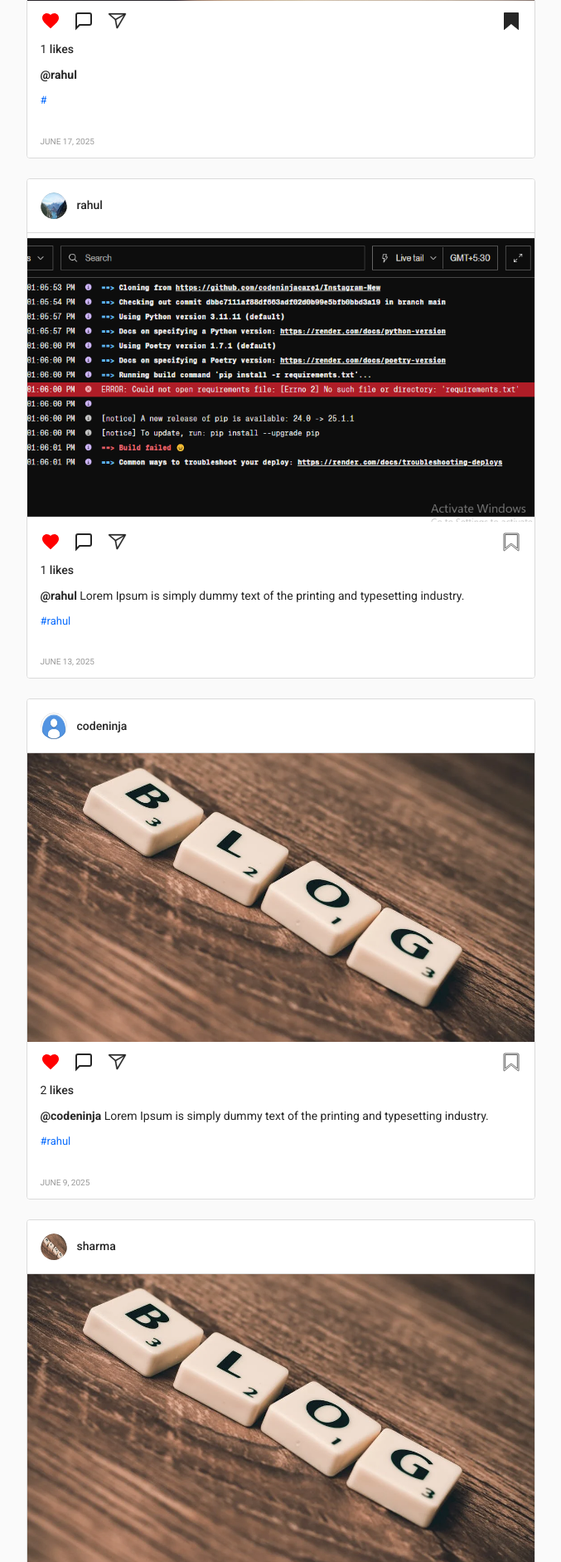
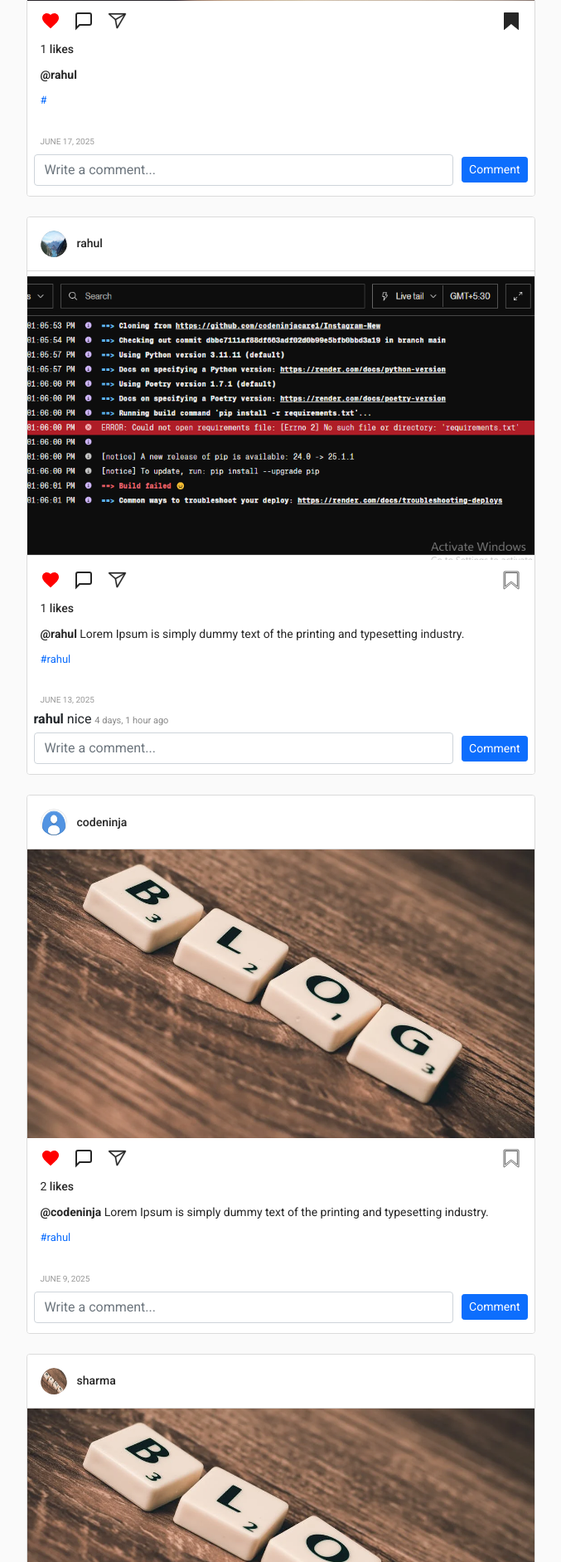
Before and after one commit to codeninjacare1/Instagram-clone, a Django app: page / in a window 1280 px wide. Shown: the part 643-2526 px from the top of the page at 83% size, without its empty margins (141-818 px from the left). Run offline with Django 4.2, Linux system fonts and the light colour scheme; a user stored in the database is signed in; data comes from the database, SQL or seed files in the repository; both versions use the stored data as it was after the commit; some libraries are stand-ins or nearby versions.

Commit message:
index page comment section add

```diff
--- a/comment/forms.py
+++ b/comment/forms.py
@@ -4,6 +4,7 @@ from django import forms
 
 class NewCommentForm(forms.ModelForm):
     body = forms.CharField(
+        label='',
         widget=forms.Textarea(attrs={
             'class': 'form-control',
             'placeholder': 'Write a comment...',
--- a/post/urls.py
+++ b/post/urls.py
@@ -1,5 +1,5 @@
 from django.urls import path
-from post.views import index, NewPost, PostDetail, Tags, like, favourite
+from post.views import index, NewPost, PostDetail, Tags, like, favourite, add_comment
 from . import views
 
 urlpatterns = [
@@ -13,7 +13,7 @@ urlpatterns = [
     # path('add_post/', views.add_post, name='add_post'),
     path('add_story/', views.add_story, name='add_story'),
     path('share-post/<uuid:post_id>/<int:user_id>/', views.share_post, name='share-post'),
-    path('save-post/<uuid:post_id>/', views.toggle_favourite, name='save-post'),
     path('save-post/<uuid:post_id>/', views.save_post, name='save-post'),
     path('toggle-favourite/<int:post_id>/', views.toggle_favourite, name='toggle-favourite'),
+    path('add-comment/<uuid:post_id>/', add_comment, name='add-comment'),
 ]
--- a/post/views.py
+++ b/post/views.py
@@ -57,6 +57,28 @@ def index(request):
     # Add this line
     favourite_ids = request.user.profile.favourite.values_list('id', flat=True)
 
+    # --- New: handle comment POST from index page ---
+    if request.method == "POST" and 'comment_post_id' in request.POST:
+        post_id = request.POST.get('comment_post_id')
+        post_obj = Post.objects.get(id=post_id)
+        form = NewCommentForm(request.POST)
+        if form.is_valid():
+            comment = form.save(commit=False)
+            comment.post = post_obj
+            comment.user = user
+            comment.save()
+            return redirect('index')
+
+    # --- New: prepare comments and forms for each post ---
+    latest_comments = {}
+    comment_counts = {}
+    comment_forms = {}
+    for post in posts:
+        comments_qs = Comment.objects.filter(post=post).order_by('-date')
+        latest_comments[post.id] = list(comments_qs[:3])
+        comment_counts[post.id] = comments_qs.count()
+        comment_forms[post.id] = NewCommentForm()
+
     context = {
         'post_items': posts,
         'all_users': all_users,
@@ -66,6 +88,9 @@ def index(request):
         'stories': stories,
         'my_active_stories': my_active_stories,
         'favourite_ids': list(favourite_ids),  # ✅ Added here
+        'latest_comments': latest_comments,
+        'comment_counts': comment_counts,
+        'comment_forms': comment_forms,
     }
 
     template = loader.get_template('index.html')
@@ -272,3 +297,15 @@ def save_post(request, post_id):
         is_saved = True
 
     return JsonResponse({'saved': is_saved})
+
+@require_POST
+def add_comment(request, post_id):
+    user = request.user
+    post_obj = Post.objects.get(id=post_id)
+    form = NewCommentForm(request.POST)
+    if form.is_valid():
+        comment = form.save(commit=False)
+        comment.post = post_obj
+        comment.user = user
+        comment.save()
+    return redirect('index')
--- a/templates/base.html
+++ b/templates/base.html
@@ -17,6 +17,11 @@
 </head>
 
 <body>
+    {% if request.path != '/' %}
+    <button onclick="window.history.back()" style="position:fixed;top:16px;left:16px;z-index:9999;padding:8px 16px;border-radius:5px;border:1px solid #ccc;background:#f5f5f5;cursor:pointer;box-shadow:0 2px 8px rgba(0,0,0,0.07);">
+      &larr; Back
+    </button>
+    {% endif %}
     <header class="header">
         <nav class="header__content">
             <div class="header__buttons">
--- a/templates/index.html
+++ b/templates/index.html
@@ -220,6 +220,33 @@
                             </p>
                             <span class="post__date-time">{{ post.posted }}</span>
                         </div>
+
+                        <!-- Show latest 3 comments -->
+                        <div class="post__comments">
+                            {% if latest_comments and latest_comments|get_item:post.id %}
+                                {% for comment in latest_comments|get_item:post.id %}
+                                    <div class="post__comment">
+                                        <b>{{ comment.user.username }}</b> {{ comment.body|linebreaksbr }}
+                                        <span style="font-size:11px;color:#888;">{{ comment.date|timesince }} ago</span>
+                                    </div>
+                                {% endfor %}
+                                {% if comment_counts and comment_counts|get_item:post.id and comment_counts|get_item:post.id > 3 %}
+                                    <a href="{% url 'post-details' post.id %}" style="font-size:13px;">View all comments</a>
+                                {% endif %}
+                            {% endif %}
+                        </div>
+                        <!-- Comment form -->
+                        <div class="post__add-comment">
+                            <form method="post" action="{% url 'add-comment' post.id %}" style="display: flex; align-items: center; gap: 10px;">
+                                {% csrf_token %}
+                                {% if comment_forms and comment_forms|get_item:post.id %}
+                                    {{ comment_forms|get_item:post.id }}
+                                {% else %}
+                                    <input type="text" name="body" placeholder="Add a comment..." class="form-control" required style="width:80%;display:inline-block;">
+                                {% endif %}
+                                <button type="submit" class="btn btn-primary btn-sm">Comment</button>
+                            </form>
+                        </div>
                     </div>
 
                 </article>
@@ -304,8 +331,14 @@ document.addEventListener('DOMContentLoaded', function() {
                     'Content-Type': 'application/json',
                 },
             })
-            .then(response => response.json())
+            .then(response => {
+                if (!response.ok) {
+                    console.error('Network response was not ok', response.status, response.statusText);
+                }
+                return response.json();
+            })
             .then(data => {
+                console.log('Bookmark response:', data);
                 if (data.saved) {
                     this.querySelector('svg path').setAttribute('fill', '#1a73e8');
                     this.querySelector('svg path').setAttribute('stroke', '#1a73e8');
@@ -314,7 +347,7 @@ document.addEventListener('DOMContentLoaded', function() {
                     this.querySelector('svg path').setAttribute('stroke', 'var(--text-dark)');
                 }
             })
-            .catch(error => console.error('Error:', error));
+            .catch(error => console.error('Fetch error:', error));
         });
     });
 });
@@ -357,5 +390,12 @@ function getCookie(name) {
     max-width: 100% !important;
     width: 100% !important;
 }
+button.btn.btn-primary.btn-sm {
+    margin-top: 10px !important;
+}
+.post__add-comment textarea.form-control {
+    flex: 1;
+    margin-bottom: 0;
+}
 </style>
 {% endblock %}
```
Also changed, not shown: db.sqlite3.
